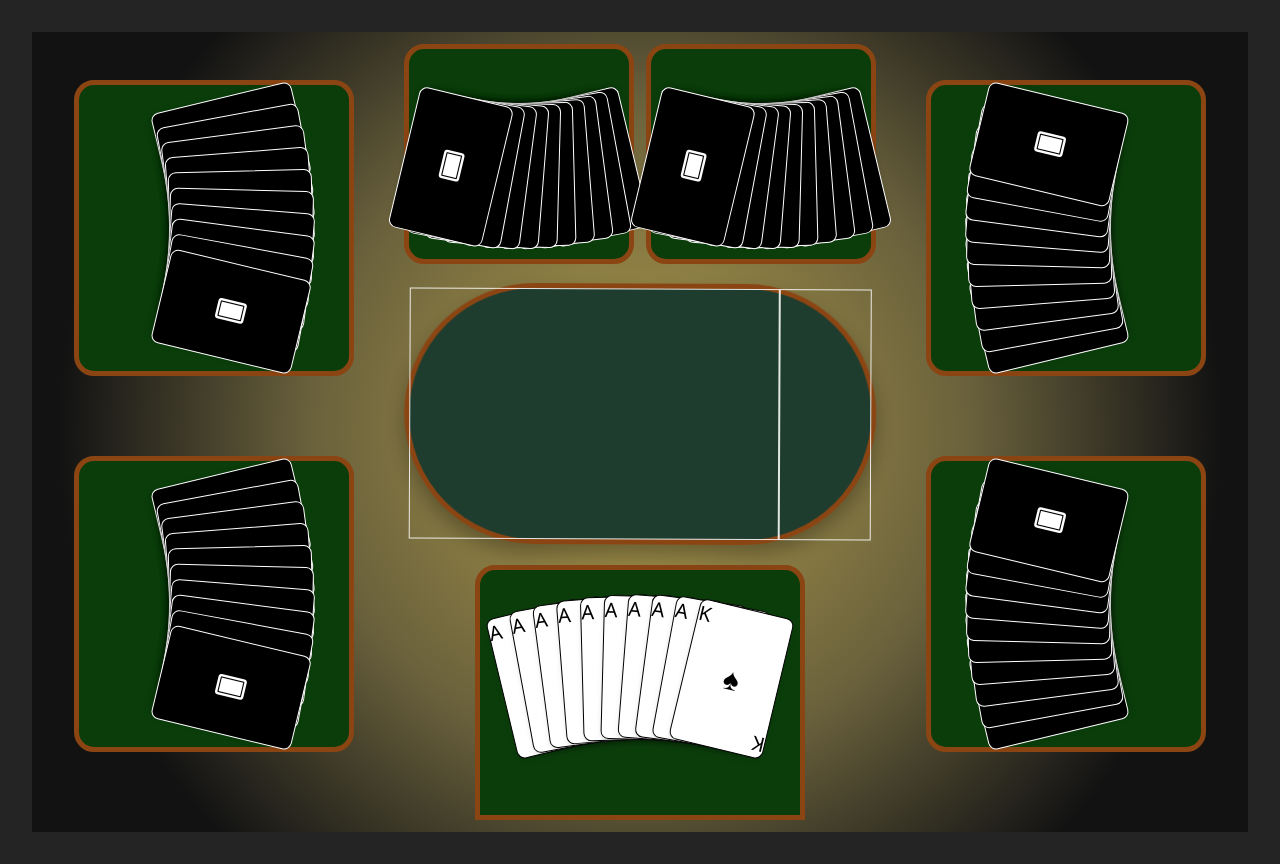
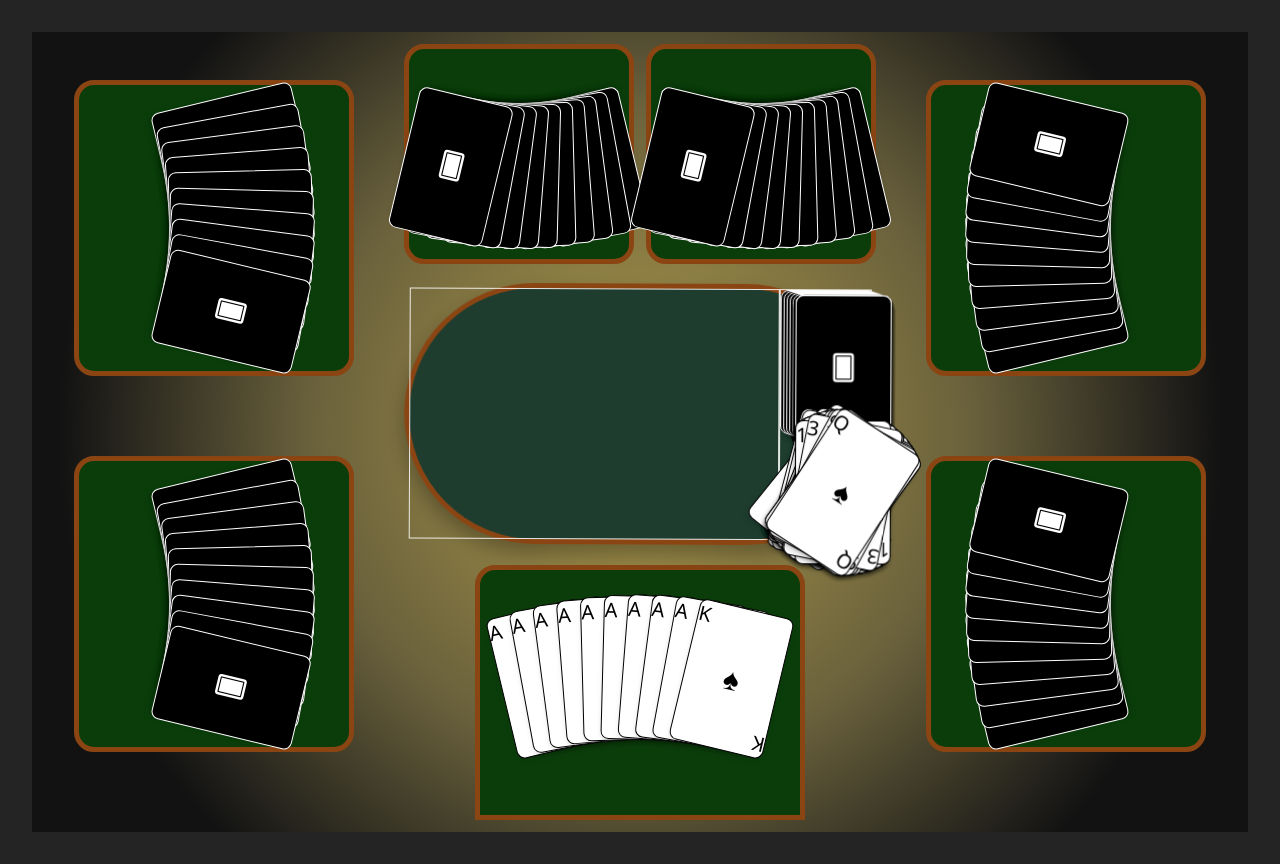
Before and after one commit to auperman-lab/cah-dating, a React (Vite) app: page / in a window 1280 px wide. Built offline with nearby package versions, Linux system fonts and the light colour scheme.

Commit message:
add deck context

```diff
--- a/src/App.tsx
+++ b/src/App.tsx
@@ -4,6 +4,8 @@ import {Rank, Suit} from "./components/PlayPage/Card.tsx";
 import {useState} from "react";
 import rawEnemyCardData from "./data/enemyCards.json"
 import rawCardData from "./data/cards.json"
+import { DeckProvider } from "./context/DeckContext";
+
 
 
 interface CardData {
@@ -65,10 +67,13 @@ function App() {
 
 
   return (
-    <div className="w-[100%] h-screen relative">
-      <PlayPage players={players} currentPlayer={currentPlayer }></PlayPage>
-    </div>
-  );
+    <DeckProvider>
+      <div className="w-[100%] h-screen relative">
+        <PlayPage players={players} currentPlayer={currentPlayer }></PlayPage>
+      </div>
+    </DeckProvider>
+
+      );
 }
 
 export default App;
--- a/src/components/PlayPage/Table/TableCardDeckContainer.tsx
+++ b/src/components/PlayPage/Table/TableCardDeckContainer.tsx
@@ -10,9 +10,11 @@ interface CardData {
 
 interface TableCardDeckContainerProps {
   deck: CardData[];
+  faceUp?: boolean
+
 }
 
-const TableCardDeckContainer: React.FC<TableCardDeckContainerProps> = ({ deck }) => {
+const TableCardDeckContainer: React.FC<TableCardDeckContainerProps> = ({ deck, faceUp = false }) => {
   const maxOffsetX = 15;
   const maxOffsetY = 5;
   const stepX = 3;
@@ -27,12 +29,13 @@ const TableCardDeckContainer: React.FC<TableCardDeckContainerProps> = ({ deck })
           style={{
             left: `${Math.min(index * stepX, maxOffsetX)}px`,
             top: `${Math.min(index * stepY, maxOffsetY)}px`,
+            transform: `rotate(${!faceUp ? '0deg' : Math.random() * 40}deg)`,
           }}
         >
           <Card
             suit={card.suit}
             rank={card.rank}
-            faceUp={false}
+            faceUp={faceUp}
           />
 
         </div>
--- a/src/components/PlayPage/Table/TableZone.tsx
+++ b/src/components/PlayPage/Table/TableZone.tsx
@@ -3,6 +3,7 @@ import {Rank, Suit} from "../Card.tsx";
 import React, {useEffect, useRef, useState} from "react";
 import TableCardContainer from "./TableCardContainer.tsx";
 import TableCardDeckContainer from "./TableCardDeckContainer.tsx";
+import {useDeck} from "../../../context/DeckContext.tsx";
 
 interface CardData {
   id: string
@@ -19,7 +20,6 @@ interface PositionedCard extends CardData {
   animating: boolean;
 }
 
-
 interface TableZoneProps {
   droppedCards: CardData[];
 }
@@ -32,7 +32,7 @@ const TableZone:React.FC<TableZoneProps> =({droppedCards}) =>{
 
   const [positionedCards, setPositionedCards] = useState<PositionedCard[]>([]);
   const containerRef = useRef<HTMLDivElement>(null);
-
+  const { deck } = useDeck();
 
 
   useEffect(() => {
@@ -91,8 +91,8 @@ const TableZone:React.FC<TableZoneProps> =({droppedCards}) =>{
         )}
       </div>
       <div className={"w-[20%] h-full border flex flex-col"}>
-        <TableCardDeckContainer deck={droppedCards}/>
-        <TableCardDeckContainer deck={droppedCards}/>
+        <TableCardDeckContainer deck={deck}/>
+        <TableCardDeckContainer deck={deck} faceUp={true}/>
       </div>
     </div>
 
--- /dev/null
+++ b/src/context/DeckContext.tsx
@@ -0,0 +1,102 @@
+import { createContext, useContext, useReducer, useEffect, ReactNode } from "react";
+import fulldeck from "../data/deck.ts";
+import { Rank, Suit } from "../components/PlayPage/Card.tsx";
+
+// Type for a single card
+export interface CardData {
+  id: string;
+  suit: Suit;
+  rank: Rank;
+  faceUp?: boolean;
+}
+
+// Reducer action types
+type DeckAction =
+  | { type: "INIT_DECK"; payload: CardData[] }
+  | { type: "GIVE_CARD" }
+  | { type: "SHUFFLE" }
+  | { type: "RESET" };
+
+// Context state
+interface DeckContextType {
+  deck: CardData[];
+  giveCard: () => CardData | null;
+  shuffleDeck: () => void;
+  resetDeck: () => void;
+}
+
+// Context creation
+const DeckContext = createContext<DeckContextType | undefined>(undefined);
+
+const DECK_STORAGE_KEY = "deck";
+
+// Reducer implementation
+const deckReducer = (state: CardData[], action: DeckAction): CardData[] => {
+  switch (action.type) {
+    case "INIT_DECK":
+      return action.payload;
+
+    case "GIVE_CARD":
+      return state.slice(1);
+
+    case "SHUFFLE":
+      return [...state].sort(() => Math.random() - 0.5);
+
+    case "RESET":
+      return fulldeck.sort(() => Math.random() - 0.5) as CardData[];
+
+    default:
+      return state;
+  }
+};
+
+// Provider props
+interface DeckProviderProps {
+  children: ReactNode;
+}
+
+export const DeckProvider = ({ children }: DeckProviderProps) => {
+  const [deck, dispatch] = useReducer(deckReducer, []);
+
+  useEffect(() => {
+    const stored = localStorage.getItem(DECK_STORAGE_KEY);
+    if (stored) {
+      dispatch({ type: "INIT_DECK", payload: JSON.parse(stored) });
+    } else {
+      dispatch({ type: "RESET" });
+    }
+  }, []);
+
+  useEffect(() => {
+    localStorage.setItem(DECK_STORAGE_KEY, JSON.stringify(deck));
+  }, [deck]);
+
+  const giveCard = (): CardData | null => {
+    if (deck.length === 0) return null;
+    const card = deck[0];
+    dispatch({ type: "GIVE_CARD" });
+    return card;
+  };
+
+  const shuffleDeck = () => {
+    dispatch({ type: "SHUFFLE" });
+  };
+
+  const resetDeck = () => {
+    dispatch({ type: "RESET" });
+  };
+
+  return (
+    <DeckContext.Provider value={{ deck, giveCard, shuffleDeck, resetDeck }}>
+      {children}
+    </DeckContext.Provider>
+  );
+};
+
+export const useDeck = (): DeckContextType => {
+  const context = useContext(DeckContext);
+  if (!context) {
+    throw new Error("useDeck must be used within a DeckProvider");
+  }
+  return context;
+};
--- /dev/null
+++ b/src/data/deck.ts
@@ -0,0 +1,59 @@
+const fulldeck = [
+  { "suit": "hearts", "rank": "A", "id": "A-hearts", "faceUp": false },
+  { "suit": "hearts", "rank": "2", "id": "2-hearts", "faceUp": false },
+  { "suit": "hearts", "rank": "3", "id": "3-hearts", "faceUp": false },
+  { "suit": "hearts", "rank": "4", "id": "4-hearts", "faceUp": false },
+  { "suit": "hearts", "rank": "5", "id": "5-hearts", "faceUp": false },
+  { "suit": "hearts", "rank": "6", "id": "6-hearts", "faceUp": false },
+  { "suit": "hearts", "rank": "7", "id": "7-hearts", "faceUp": false },
+  { "suit": "hearts", "rank": "8", "id": "8-hearts", "faceUp": false },
+  { "suit": "hearts", "rank": "9", "id": "9-hearts", "faceUp": false },
+  { "suit": "hearts", "rank": "10", "id": "10-hearts", "faceUp": false },
+  { "suit": "hearts", "rank": "J", "id": "J-hearts", "faceUp": false },
+  { "suit": "hearts", "rank": "Q", "id": "Q-hearts", "faceUp": false },
+  { "suit": "hearts", "rank": "K", "id": "K-hearts", "faceUp": false },
+
+  { "suit": "diamonds", "rank": "A", "id": "A-diamonds", "faceUp": false },
+  { "suit": "diamonds", "rank": "2", "id": "2-diamonds", "faceUp": false },
+  { "suit": "diamonds", "rank": "3", "id": "3-diamonds", "faceUp": false },
+  { "suit": "diamonds", "rank": "4", "id": "4-diamonds", "faceUp": false },
+  { "suit": "diamonds", "rank": "5", "id": "5-diamonds", "faceUp": false },
+  { "suit": "diamonds", "rank": "6", "id": "6-diamonds", "faceUp": false },
+  { "suit": "diamonds", "rank": "7", "id": "7-diamonds", "faceUp": false },
+  { "suit": "diamonds", "rank": "8", "id": "8-diamonds", "faceUp": false },
+  { "suit": "diamonds", "rank": "9", "id": "9-diamonds", "faceUp": false },
+  { "suit": "diamonds", "rank": "10", "id": "10-diamonds", "faceUp": false },
+  { "suit": "diamonds", "rank": "J", "id": "J-diamonds", "faceUp": false },
+  { "suit": "diamonds", "rank": "Q", "id": "Q-diamonds", "faceUp": false },
+  { "suit": "diamonds", "rank": "K", "id": "K-diamonds", "faceUp": false },
+
+  { "suit": "clubs", "rank": "A", "id": "A-clubs", "faceUp": false },
+  { "suit": "clubs", "rank": "2", "id": "2-clubs", "faceUp": false },
+  { "suit": "clubs", "rank": "3", "id": "3-clubs", "faceUp": false },
+  { "suit": "clubs", "rank": "4", "id": "4-clubs", "faceUp": false },
+  { "suit": "clubs", "rank": "5", "id": "5-clubs", "faceUp": false },
+  { "suit": "clubs", "rank": "6", "id": "6-clubs", "faceUp": false },
+  { "suit": "clubs", "rank": "7", "id": "7-clubs", "faceUp": false },
+  { "suit": "clubs", "rank": "8", "id": "8-clubs", "faceUp": false },
+  { "suit": "clubs", "rank": "9", "id": "9-clubs", "faceUp": false },
+  { "suit": "clubs", "rank": "10", "id": "10-clubs", "faceUp": false },
+  { "suit": "clubs", "rank": "J", "id": "J-clubs", "faceUp": false },
+  { "suit": "clubs", "rank": "Q", "id": "Q-clubs", "faceUp": false },
+  { "suit": "clubs", "rank": "K", "id": "K-clubs", "faceUp": false },
+
+  { "suit": "spades", "rank": "A", "id": "A-spades" },
+  { "suit": "spades", "rank": "2", "id": "2-spades" },
+  { "suit": "spades", "rank": "3", "id": "3-spades" },
+  { "suit": "spades", "rank": "4", "id": "4-spades" },
+  { "suit": "spades", "rank": "5", "id": "5-spades" },
+  { "suit": "spades", "rank": "6", "id": "6-spades" },
+  { "suit": "spades", "rank": "7", "id": "7-spades" },
+  { "suit": "spades", "rank": "8", "id": "8-spades" },
+  { "suit": "spades", "rank": "9", "id": "9-spades" },
+  { "suit": "spades", "rank": "10", "id": "10-spades" },
+  { "suit": "spades", "rank": "J", "id": "J-spades" },
+  { "suit": "spades", "rank": "Q", "id": "Q-spades" },
+  { "suit": "spades", "rank": "K", "id": "K-spades" }
+]
+
+export default fulldeck;
--- a/src/pages/PlayPage.tsx
+++ b/src/pages/PlayPage.tsx
@@ -5,6 +5,7 @@ import CardPlayerZone from "../components/PlayPage/Player/CardPlayerZone.tsx";
 import {DndContext, DragEndEvent, pointerWithin} from "@dnd-kit/core";
 import {arrayMove} from "@dnd-kit/sortable";
 import TableZone from "../components/PlayPage/Table/TableZone.tsx";
+import {useDeck} from "../context/DeckContext.tsx";
 
 interface Player {
   id: number,
@@ -32,7 +33,8 @@ const PlayPage: React.FC<Props> = ({ players, currentPlayer }) => {
   const top: Player[] = [];
   let currentUser: Player = currentPlayer;
   const [cards, setCards] = useState<CardData[]>(currentPlayer.cards)
-  const [tableCards, setTableCards] = useState<CardData[]>([]); // State for cards on the table
+  const [tableCards, setTableCards] = useState<CardData[]>([]);
+  const {resetDeck} = useDeck()
 
   const getCardPos = (id:string) => cards.findIndex((card) => card.id === id);
 
@@ -72,6 +74,7 @@ const PlayPage: React.FC<Props> = ({ players, currentPlayer }) => {
 };
 
   splitPlayers(players);
+  resetDeck()
 
   return (
     <DndContext collisionDetection={pointerWithin} onDragEnd={handleDragEnd}>
```
